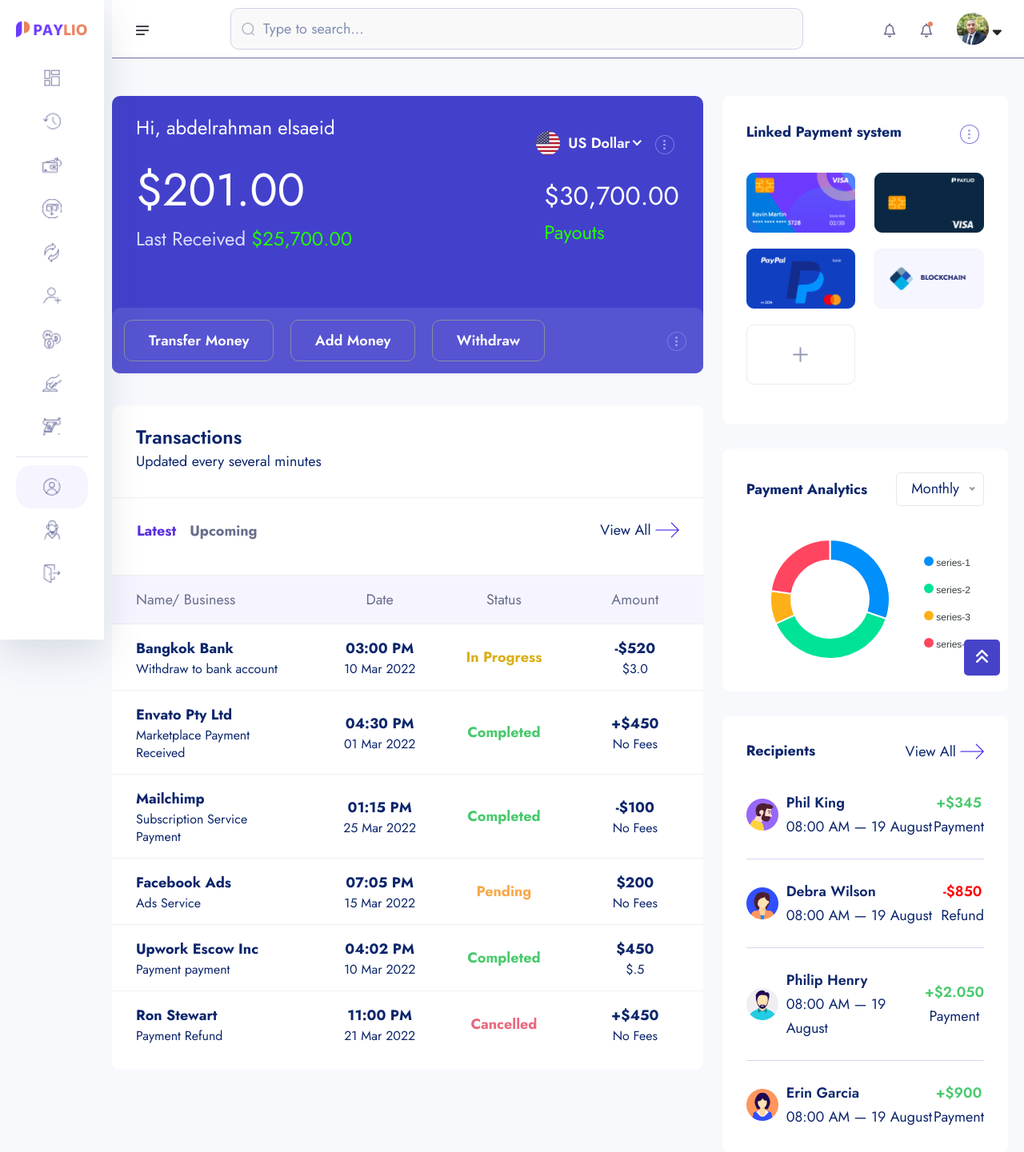
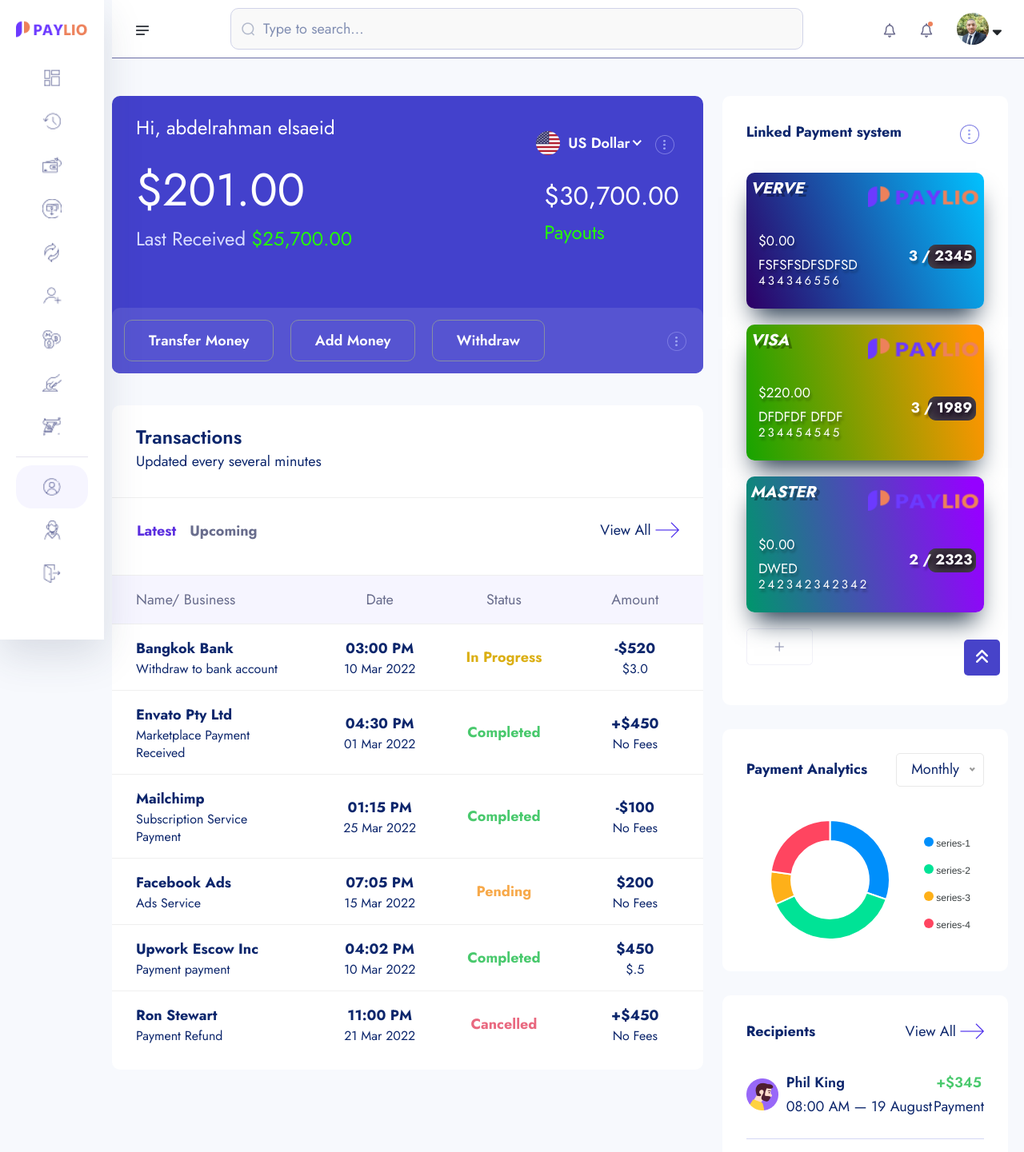
Before and after one commit to AbdelrahmanElsaeid/Banking-App-with-Django, a Django app: page /account/dashboard in a window 1280 px wide. Shown: the top 1441 px of the page at 80% size. Before the commit the page ends 1408 px from the top, so only its background shows below. Run offline with Django 4.2, Linux system fonts and the light colour scheme; a user stored in the database is signed in; data comes from the database, SQL or seed files in the repository; both versions use the stored data as it was after the commit; some libraries are stand-ins or nearby versions.

Commit message:
add LIST VIEW - credit card

```diff
--- a/account/views.py
+++ b/account/views.py
@@ -3,6 +3,7 @@
 from .models import KYC, Account
 from django.contrib import messages
 from core.forms import CreditCardForm
+from core.models import CreditCard
 # Create your views here.
 
 
@@ -86,6 +87,7 @@
         else:
             form = CreditCardForm()
         account = Account.objects.get(user=user)
+        credit_card = CreditCard.objects.filter(user=user).order_by("-id")
     else:
         messages.warning(request, "You Need To Login")
         return redirect("userauths:sign-in")
@@ -93,5 +95,6 @@
         'account':account,
         'kyc':kyc,
         'form':form,
+        "credit_card":credit_card,
     }
     return render(request, 'account/dashboard.html', context)
--- a/templates/account/dashboard.html
+++ b/templates/account/dashboard.html
@@ -337,43 +337,66 @@
                                             <button type="button" id="dropdownMenuButton1" data-bs-toggle="dropdown" aria-expanded="false">
                                                 <img src="{% static 'assets1/images/icon/option.png' %}" alt="icon">
                                             </button>
-                                            <ul class="dropdown-menu" aria-labelledby="dropdownMenuButton1">
-                                                <li><a class="dropdown-item" href="account.html">Update</a></li>
-                                                <li><a class="dropdown-item" href="javascript:void(0)">Virtual card</a></li>
-                                            </ul>
+
                                         </div>
                                     </div>
                                 </div>
                                 <div class="row">
-                                    <div class="col-6">
-                                        <div class="single-card">
-                                            <button type="button" class="reg w-100" data-bs-toggle="modal" data-bs-target="#cardMod">
-                                                <img src="{% static 'assets1/images/visa-card.png' %}" alt="image" class="w-100">
-                                            </button>
+
+                                    {% for c in credit_card %}
+                                        <a href="#">
+                                            <div class="col-12">
+                                                <div class="card__main">
+                                                    <div class="{% if c.card_type == 'verve' %}Front_card{% endif %}    {% if c.card_type == 'master' %}masterCard{% endif %}    {% if c.card_type == 'visa' %}visaCard{% endif %}">
+                                                    <div class="top_card">
+                                                        <span class="visa">{{c.card_type|upper}}</span>
+                                                        <div class="logo">
+                                                            <img src="{% static 'assets1/images/logo.png' %}" class="logo" alt="logo">
+
                                                         </div>
                                                     </div>
-                                    <div class="col-6">
-                                        <div class="single-card">
-                                            <button type="button" class="reg w-100" data-bs-toggle="modal" data-bs-target="#cardMod">
-                                                <img src="{% static 'assets1/images/paylio-card.png' %}" alt="image" class="w-100">
-                                            </button>
+                                                    <div class="middle_card">
+                                                        <span class="chip"></span>
+                                                        <div class="card_number">{{c.number}}</div>
+                                                    </div>
+                                                    <div class="bottom_card">
+                                                        <div class="card_info">
+                                                        <div class="card_holder_name">${{c.amount|intcomma}}</div>
+                                                        <div class="card_holder_name">{{c.name}}</div>
+                                                        </div>
+                                                        <div class="card_info">
+                                                        <div class="card_holder_info">
+                                                            <span class="expire_month" >{{c.month}}</span>
+                                                            <span class="slash">/</span>
+                                                            <span class="expire_year">{{c.year}}</span>
                                                         </div>
                                                         </div>
-                                    <div class="col-6">
-                                        <div class="single-card">
-                                            <button type="button" class="reg w-100" data-bs-toggle="modal" data-bs-target="#cardMod">
-                                                <img src="{% static 'assets1/images/paypal-card.png' %}" alt="image" class="w-100">
-                                            </button>
                                                     </div>
                                                     </div>
-                                    <div class="col-6">
-                                        <div class="single-card">
-                                            <button type="button" class="reg w-100" data-bs-toggle="modal" data-bs-target="#cardMod">
-                                                <img src="{% static 'assets1/images/blockchain-card.png' %}" alt="image" class="w-100">
-                                            </button>
+                                                    <div class="back_card">
+                                                    <div class="top_card">
+                                                        <span class="black_strip"></span>
+                                                        <div class="cvc_strip">
+                                                        <span class="cvc_number">000</span>
                                                         </div>
                                                     </div>
-                                    <div class="col-6">
+                                                    <div class="bottom_card">
+                                                        <div class="flex">
+                                                        <span class="sticker"></span>
+                                                        <div class="logo1">
+                                                            <span></span>
+                                                            <span></span>
+                                                            <span></span>
+                                                        </div>
+                                                        </div>
+                                                    </div>
+                                                    </div>
+                                                </div>
+                                            </div>
+                                        </a>
+                                    {% endfor %}
+
+                                    <div class="col-4">
                                         <div class="single-card">
                                             <button type="button" class="reg w-100" data-bs-toggle="modal" data-bs-target="#addcardMod">
                                                 <img src="{% static 'assets1/images/add-new.png' %}" alt="image" class="w-100">
```
Also changed, not shown: db.sqlite3. Lines whose indentation alone changed are shown as unchanged.
